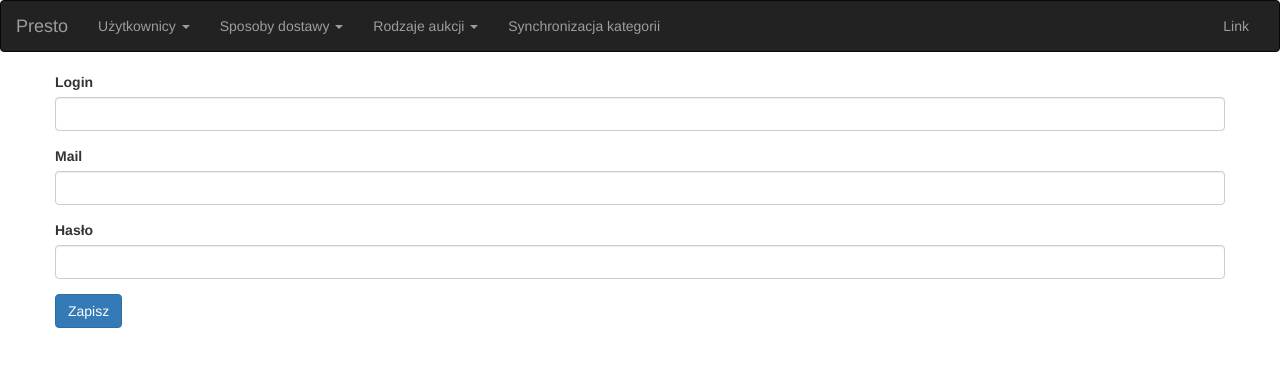
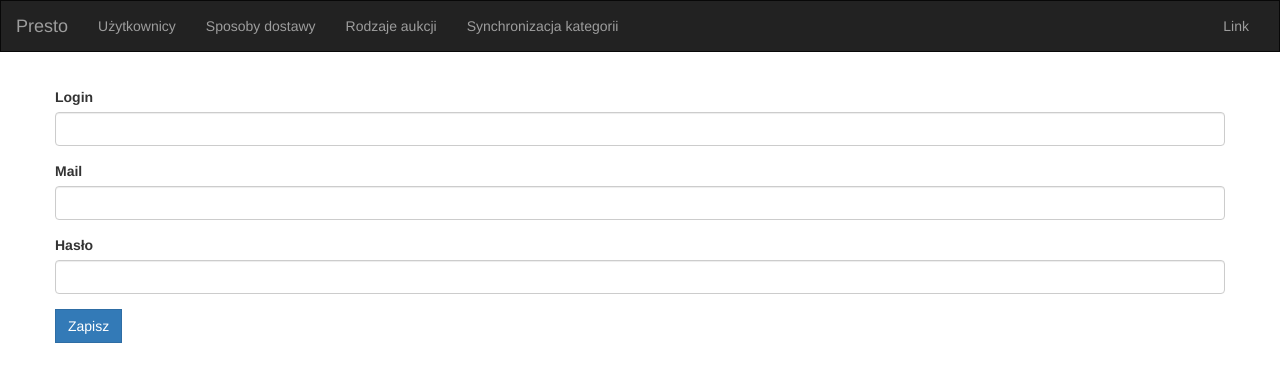
Before and after one commit to Himon-SYNCRAFT/presto, a Flask app: template presto/templates/user.html in a window 1280 px wide. Shown: the top 382 px of the page. Run offline with Flask 2, Linux system fonts and the light colour scheme; the template is opened without the code that fills it: values that come from a table or form of the project are taken from there, others are empty; some libraries are stand-ins or nearby versions.

Commit message:
New method for adding users. First simple functional and unit tests.

```diff
--- a/manage.py
+++ b/manage.py
@@ -12,10 +12,12 @@ def test():
     tests = unittest.TestLoader().discover('presto/tests')
     unittest.TextTestRunner(verbosity=2).run(tests)
 
+
 @manager.command
 def run():
     """Starts server."""
     app.run(debug=True)
+
 
 @manager.command
 def create_db():
@@ -30,7 +32,8 @@ def create_db():
     db_session.add(user2)
     db_session.commit()
 
-    account = models.Account('danzaw', 'danzaw@gmail.com', "it's a secret", 'webapi_key')
+    account = models.Account('danzaw', 'danzaw@gmail.com',
+                             "it's a secret", 'webapi_key')
 
     db_session.add(account)
     db_session.commit()
--- /dev/null
+++ b/presto/static/css/style.css
@@ -0,0 +1,3 @@
+.navbar, .btn {
+    border-radius: 0;
+}
--- a/presto/templates/layout.html
+++ b/presto/templates/layout.html
@@ -7,6 +7,8 @@
 
     <!-- Latest compiled and minified CSS -->
     <link rel="stylesheet" href="https://maxcdn.bootstrapcdn.com/bootstrap/3.3.6/css/bootstrap.min.css" integrity="sha384-1q8mTJOASx8j1Au+a5WDVnPi2lkFfwwEAa8hDDdjZlpLegxhjVME1fgjWPGmkzs7" crossorigin="anonymous">
+
+    <link rel="stylesheet" href="{{ url_for('static', filename='css/style.css') }}" media="screen" title="no title" charset="utf-8">
 
     <!-- jQuery Core -->
     <script type="text/javascript" src="https://code.jquery.com/jquery-2.2.3.js"></script>
@@ -33,27 +35,9 @@
             <div class="collapse navbar-collapse" id="bs-example-navbar-collapse-1">
 
                 <ul class="nav navbar-nav">
-                    <li class="dropdown">
-                        <a href="#" class="dropdown-toggle" data-toggle="dropdown" role="button" aria-haspopup="true" aria-expanded="false">Użytkownicy <span class="caret"></span></a>
-                        <ul class="dropdown-menu">
-                            <li><a href="#">Nowy</a></li>
-                            <li><a href="#">Edycja</a></li>
-                        </ul>
-                    </li>
-                    <li class="dropdown">
-                        <a href="#" class="dropdown-toggle" data-toggle="dropdown" role="button" aria-haspopup="true" aria-expanded="false">Sposoby dostawy <span class="caret"></span></a>
-                        <ul class="dropdown-menu">
-                            <li><a href="#">Nowy</a></li>
-                            <li><a href="#">Edycja</a></li>
-                        </ul>
-                    </li>
-                    <li class="dropdown">
-                        <a href="#" class="dropdown-toggle" data-toggle="dropdown" role="button" aria-haspopup="true" aria-expanded="false">Rodzaje aukcji <span class="caret"></span></a>
-                        <ul class="dropdown-menu">
-                            <li><a href="#">Nowy</a></li>
-                            <li><a href="#">Edycja</a></li>
-                        </ul>
-                    </li>
+                    <li><a href="{{ url_for('manage_users') }}">Użytkownicy</a></li>
+                    <li><a href="#">Sposoby dostawy</a></li>
+                    <li><a href="#">Rodzaje aukcji</a></li>
                     <li><a href="#">Synchronizacja kategorii</a></li>
                 </ul>
                 <ul class="nav navbar-nav navbar-right">
--- a/presto/templates/user.html
+++ b/presto/templates/user.html
@@ -5,6 +5,21 @@
 {% block content %}
 <div class="row">
     <form action="" method="post">
+        <div class="form-group">
+            <ul class="text-danger">
+                {% for error in form.login.errors %}
+                <li>{{ form.login.label }} {{ error }}</li>
+                {% endfor %}
+
+                {% for error in form.mail.errors %}
+                <li>{{ form.mail.label }} {{ error }}</li>
+                {% endfor %}
+
+                {% for error in form.password.errors %}
+                <li>{{ form.password.label }} {{ error }}</li>
+                {% endfor %}
+            </ul>
+        </div>
         <div class="form-group">
             {{ form.login.label }} {{ form.login(class='form-control') }}
         </div>
```
Also changed, not shown: presto/functional_tests.py (renamed from presto/tests/functional_tests.py, +17 -12 lines), presto/tests/test_user_management.py (+15 -3 lines), presto/views.py (+24 -7 lines).
